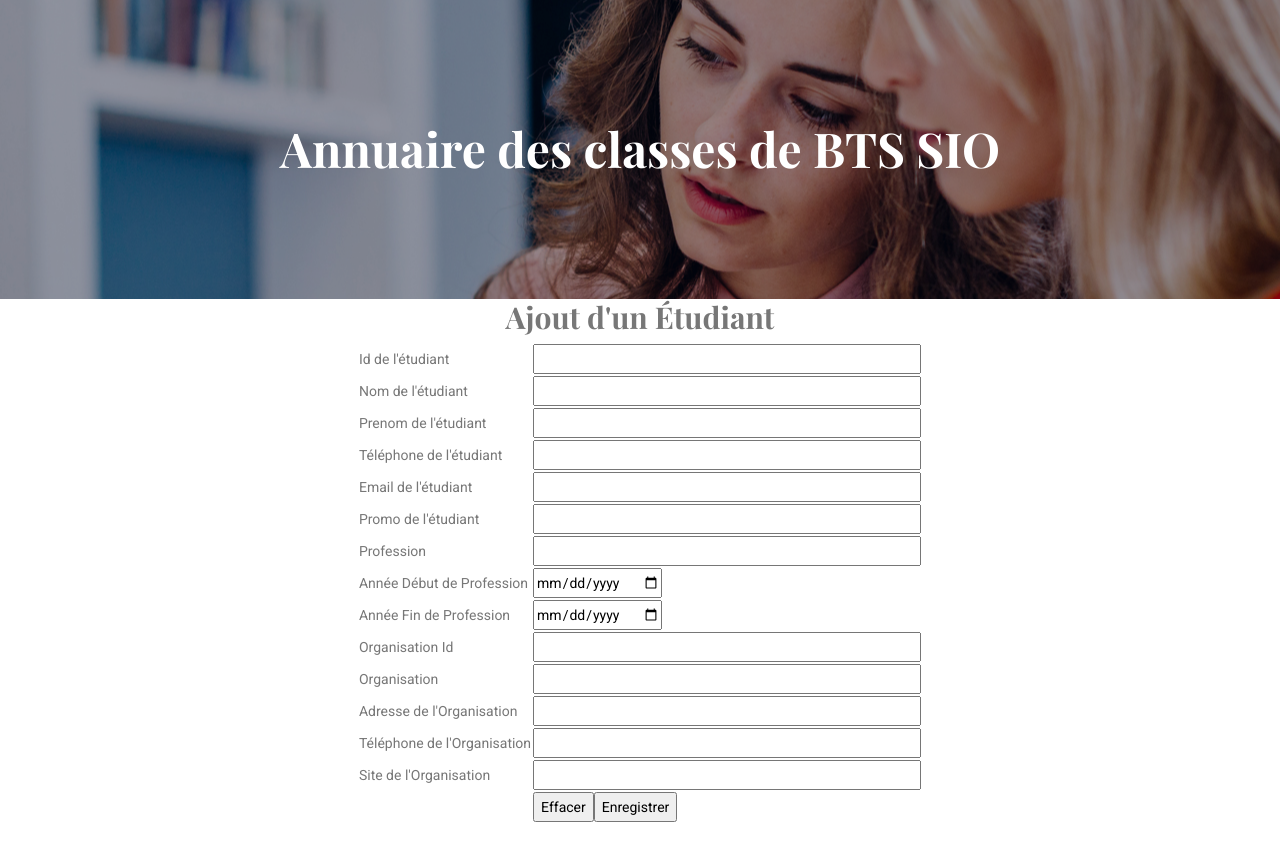
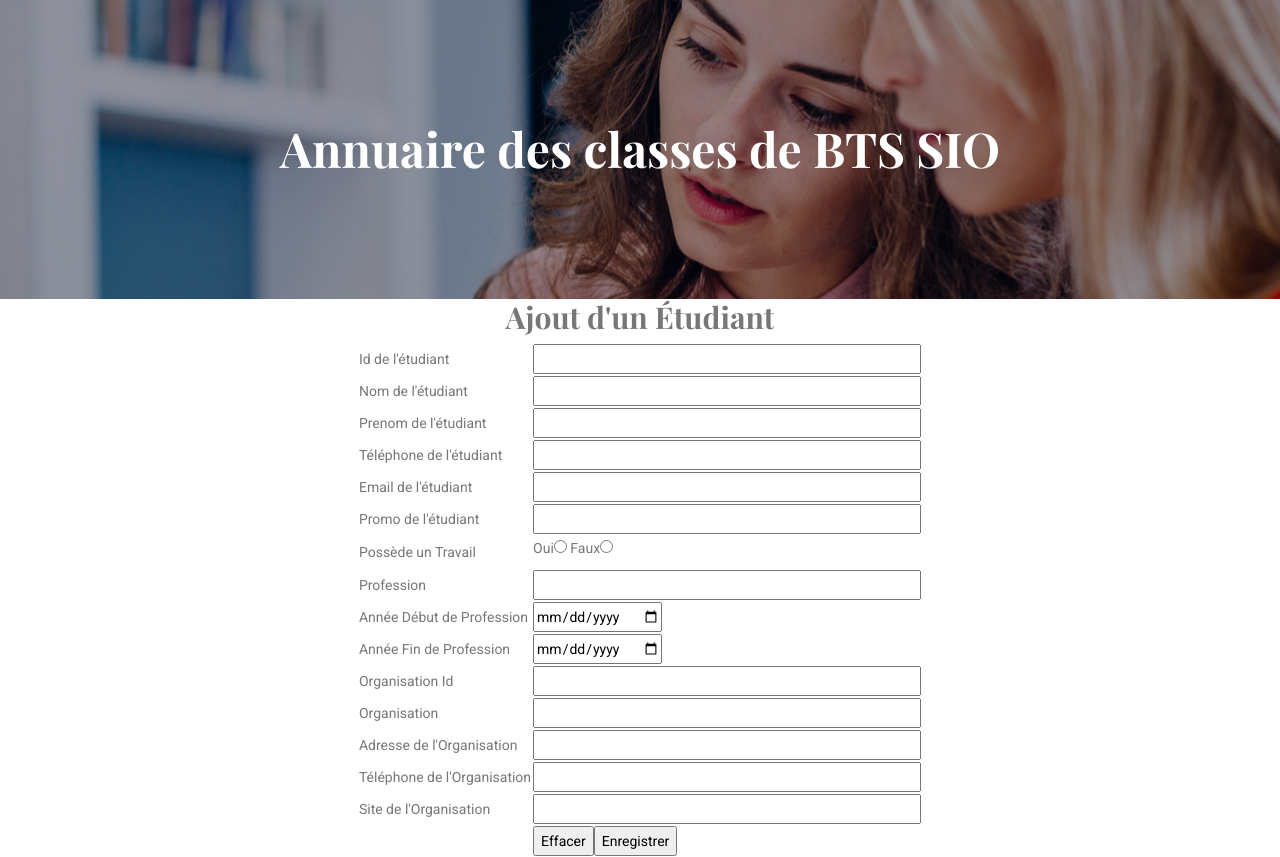
Before and after one commit to claude-boulay/Annuaire, a PHP site: page /controllerEtudiant/addOneEtudiant in a window 1280 px wide. Shown: the part 123-980 px from the top of the page. Before the commit the page ends 945 px from the top, so only its background shows below. Run offline with PHP 8.4, Linux system fonts and the light colour scheme.

Commit message:
trie de l'affichage check

```diff
--- a/classe/etudiant.php
+++ b/classe/etudiant.php
@@ -6,9 +6,10 @@ class Etudiant extends Personne
 {
 
     private string $promo;
+    private int $travail;
     private $id;
 
-    public function __construct($id, string $nom, string $prenom, string $telephone, string $mail, string $promo)
+    public function __construct($id, string $nom, string $prenom, string $telephone, string $mail, string $promo, int $travail)
     {
         $this->id = $id;
         $this->setNom($nom);
@@ -16,6 +17,7 @@ class Etudiant extends Personne
         $this->setTelephone($telephone);
         $this->setMail($mail);
         $this->setPromo($promo);
+        $this->travail = $travail;
     }
     //setter
     public function setNom($nom)
@@ -75,14 +77,15 @@ class Etudiant extends Personne
     {
         $cnx = connexionBDD();
         $requete = $cnx->prepare("INSERT INTO AncienEtudiant(etudiant_id,etudiant_nom,etudiant_prenom,
-            etudiant_telephone,etudiant_mail,etudiant_promo)
-            VALUES (:id,:nom,:prenom,:telephone,:mail,:promo)");
+            etudiant_telephone,etudiant_mail,etudiant_promo,etudiant_travail)
+            VALUES (:id,:nom,:prenom,:telephone,:mail,:promo,:travail)");
         $requete->bindValue(':id', $this->id);
         $requete->bindvalue(':nom', $this->nom);
         $requete->bindvalue(':prenom', $this->prenom);
         $requete->bindvalue(':telephone', $this->telephone);
         $requete->bindvalue('mail', $this->mail);
         $requete->bindvalue(':promo', $this->promo);
+        $requete->bindvalue(':travail', $this->travail);
         $result = $requete->execute();
 
         return $result;
@@ -101,12 +104,12 @@ class Etudiant extends Personne
             echo "<td>$valeur[3]</td>";
             echo "<td>$valeur[4]</td>";
             echo "<td>$valeur[5]</td>";
-            echo "<td>NULL</td>";
-            echo "<td>NULL</td>";
-            echo "<td>NULL</td>";
-            echo "<td>NULL</td>";
-            echo "<td>NULL</td>";
-            echo "<td>NULL</td>";
+            echo "<td>Non défini</td>";
+            echo "<td>Non défini</td>";
+            echo "<td>Non défini</td>";
+            echo "<td>Non défini</td>";
+            echo "<td>Non défini</td>";
+            echo "<td>Non défini</td>";
             echo "</tr>";
         }
     }
--- a/controllers/controllerEtudiant.php
+++ b/controllers/controllerEtudiant.php
@@ -13,8 +13,9 @@ function addOneEtudiant()
         $mail = $_POST["étudiant_mail"];
         $promo = $_POST["étudiant_promo"];
         $id_org = $_POST["organisation_id"];
+        $travail = $_POST["travail"];
 
-        $etudiant = new Etudiant($id, $nom, $prenom, $telephone, $mail, $promo);
+        $etudiant = new Etudiant($id, $nom, $prenom, $telephone, $mail, $promo, $travail);
         $etudiant->enregistrer();
 
 
--- a/models/model.php
+++ b/models/model.php
@@ -21,7 +21,7 @@ function connexionBDD()
 function getEtudiant()
 {
     $cnx = connexionBDD();
-    $requete = "SELECT AncienEtudiant.etudiant_id,etudiant_nom,etudiant_prenom,etudiant_telephone,etudiant_mail,etudiant_promo FROM AncienEtudiant  ORDER BY etudiant_Id ASC";
+    $requete = "SELECT AncienEtudiant.etudiant_id,etudiant_nom,etudiant_prenom,etudiant_telephone,etudiant_mail,etudiant_promo FROM AncienEtudiant WHERE etudiant_travail IS false ORDER BY etudiant_Id ASC";
     $resultGetEtudiant = $cnx->query($requete);
     return $resultGetEtudiant;
 }
@@ -55,7 +55,7 @@ function addOneOrganisation($organisation_id, $organisation_nom, $organisation_a
     $cnx = connexionBDD();
 
 
-    $requete2 = $cnx->prepare("INSERT INTO Organisation(organisation_id,organisation_name,organisation_adresse,organisation_tel,organisation_site) VALUES('$organisation_id','$organisation_nom','$organisation_adresse','$organisation_tel','$organisation_site')");
+    $requete2 = $cnx->prepare("INSERT INTO Organisation(organisation_id,organisation_nom,organisation_adresse,organisation_tel,organisation_site) VALUES('$organisation_id','$organisation_nom','$organisation_adresse','$organisation_tel','$organisation_site')");
 
     $result = $requete2->execute();
     return $result;
@@ -73,7 +73,7 @@ function addOneTravail($organisation_id, $etudiant_id, $profession, $annee_debut
 function getAll()
 {
     $cnx = connexionBDD();
-    $requete = "SELECT DISTINCT AncienEtudiant.etudiant_id,etudiant_nom,etudiant_prenom,etudiant_telephone,etudiant_mail,etudiant_promo,travail_id,profession,(DATEDIFF(annee_fin,annee_debut)) as temps_profession, Organisation.organisation_id,organisation_name,organisation_adresse,organisation_tel, organisation_site FROM AncienEtudiant,Travailler,Organisation
+    $requete = "SELECT DISTINCT AncienEtudiant.etudiant_id,etudiant_nom,etudiant_prenom,etudiant_telephone,etudiant_mail,etudiant_promo,travail_id,profession,(DATEDIFF(annee_fin,annee_debut)) as temps_profession, Organisation.organisation_id,organisation_nom,organisation_adresse,organisation_tel, organisation_site FROM AncienEtudiant,Travailler,Organisation
     WHERE AncienEtudiant.etudiant_id=Travailler.etudiant_id AND Travailler.organisation_id=Organisation.organisation_id ORDER BY annee_fin DESC";
     $resultGetAll = $cnx->query($requete);
     $ligne = $resultGetAll->fetchAll(PDO::FETCH_NUM);
--- a/sql/table.sql
+++ b/sql/table.sql
@@ -13,7 +13,8 @@ CREATE TABLE AncienEtudiant(
         etudiant_prenom    Varchar (50) NOT NULL ,
         etudiant_tel       Varchar (50)  NOT NULL ,
         etudiant_mail      Varchar (50) NOT NULL ,
-        etudiant_promo     Varchar (50) NOT NULL
+        etudiant_promo     Varchar (50) NOT NULL,
+        etudiant_travail Boolean NOT NULL,
 	,CONSTRAINT AncienEtudiant_PK PRIMARY KEY (etudiant_id)
 )ENGINE=InnoDB;
 
--- a/views/viewEtudiant.php
+++ b/views/viewEtudiant.php
@@ -30,6 +30,10 @@
                 <td><input type="text" name="étudiant_promo" size="50" required></td>
             </tr>
             <tr>
+                <td>Possède un Travail</td>
+                <td><label>Oui</label><input type="radio" name="travail" value="1" id="true"> <label>Faux</label><input type="radio" name="travail" value="0" id="false"></td>
+            </tr>
+            <tr>
                 <td>Profession</td>
                 <td><input type="text" name="profession" size="50"></td>
             </tr>
@@ -43,7 +47,7 @@
             </tr>
             <tr>
                 <td>Organisation Id</td>
-                <td><input type="text" name="organisation_id" size="50" required></td>
+                <td><input type="text" name="organisation_id" size="50"></td>
             </tr>
             <tr>
                 <td>Organisation</td>
@@ -62,10 +66,12 @@
                 <td><input type="text" name="site" size="50"></td>
             </tr>
 
+
             <tr>
                 <td></td>
                 <td><input type="reset" name="effacer" value="Effacer"><input type="submit" name="enregistrer" value="Enregistrer"></td>
             </tr>
+
         </table>
     </center>
 </form>
```
